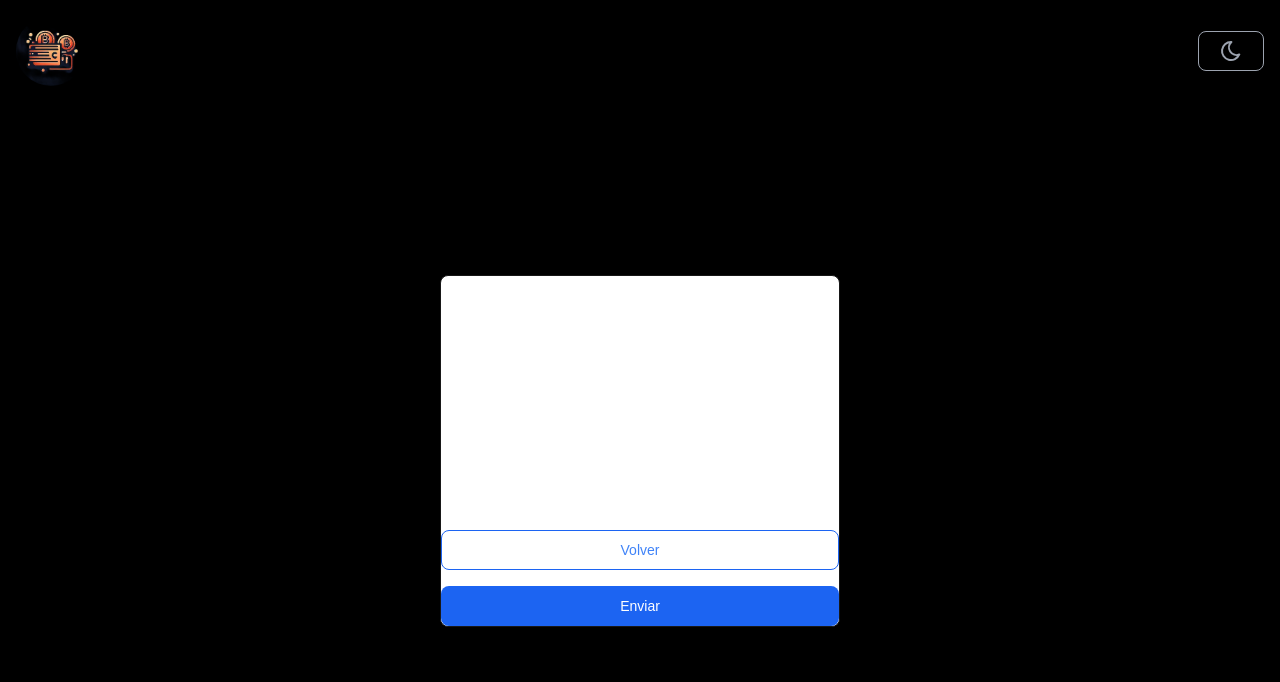
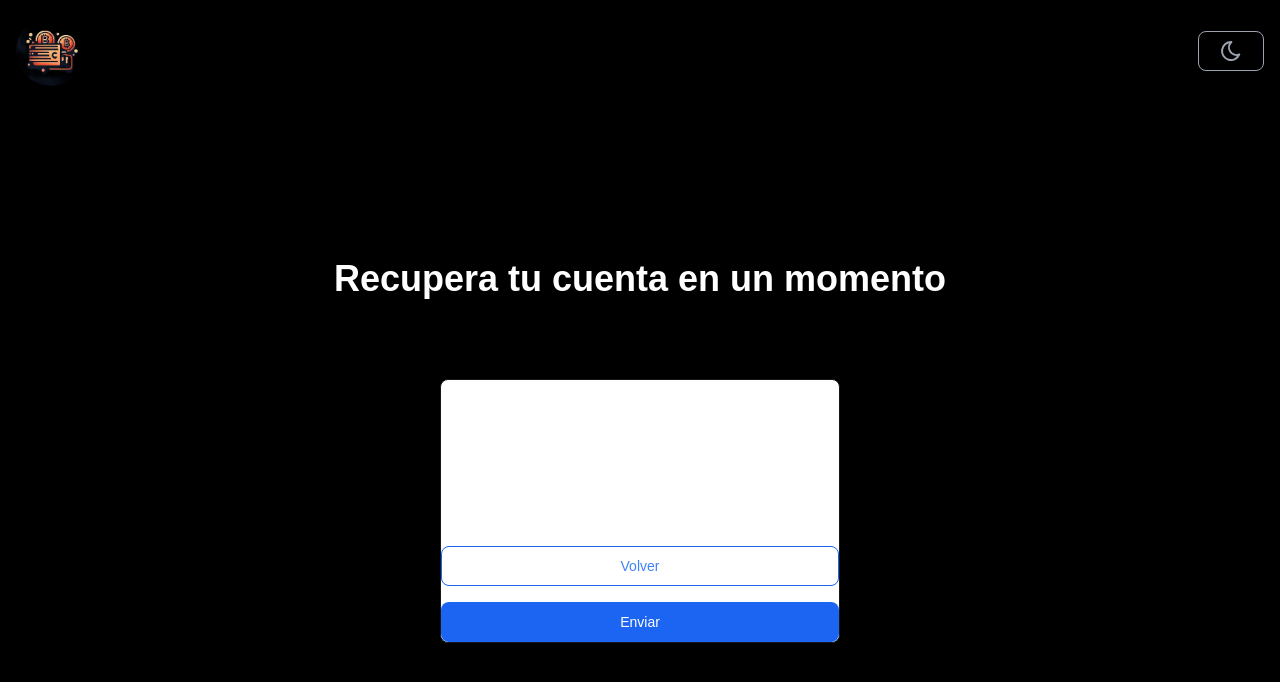
Before and after one commit to RafaelMoro/next-budget-master, a Next.js app: page /forgot-password in a window 1280 px wide. Shown: the top 682 px of the page. Built offline with nearby package versions, Linux system fonts and the light colour scheme.

Commit message:
Update Forgot Password components for improved UI consistency and styling

```diff
--- a/src/features/Login/ForgotPassword/ForgotPassword.tsx
+++ b/src/features/Login/ForgotPassword/ForgotPassword.tsx
@@ -7,6 +7,7 @@ export const ForgotPassword = () => {
     <div className="min-h-screen flex flex-col">
       <Header />
       <main className="flex-1 flex flex-col justify-center items-center gap-20 min-h-full">
+        <h1 className="text-black dark:text-white text-4xl text-center font-bold">Recupera tu cuenta en un momento</h1>
         <ForgotPasswordCard />
       </main>
     </div>
--- a/src/features/Login/ForgotPassword/ForgotPasswordCard.tsx
+++ b/src/features/Login/ForgotPassword/ForgotPasswordCard.tsx
@@ -55,9 +55,9 @@ export const ForgotPasswordCard = () => {
 
   return (
     <Card className="max-w-[400px]">
-      <h1 className="text-3xl font-bold text-gray-900 dark:text-white mb-4">
+      {/* <h1 className="text-3xl font-bold text-gray-900 dark:text-white mb-4">
         Recupera tu cuenta en un momento
-      </h1>
+      </h1> */}
       <p className="text-xl text-black dark:text-white mb-2">Te mandaremos un enlace seguro para que puedas crear una nueva contraseña.</p>
       <form
         // onSubmit={handleSubmit(onSubmit)}
@@ -76,7 +76,7 @@ export const ForgotPasswordCard = () => {
             <ErrorMessage isAnimated>{errors.email?.message}</ErrorMessage>
           )} */}
         </div>
-        <LinkButton text="Volver" isSecondary href={LOGIN_ROUTE} />
+        <LinkButton className="mt-4" text="Volver" isSecondary href={LOGIN_ROUTE} />
         <Button
           className="hover:cursor-pointer"
           // disabled={isPending || isSuccess}
```
